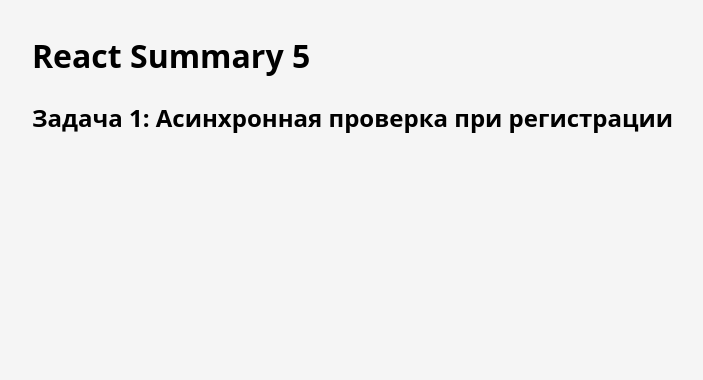
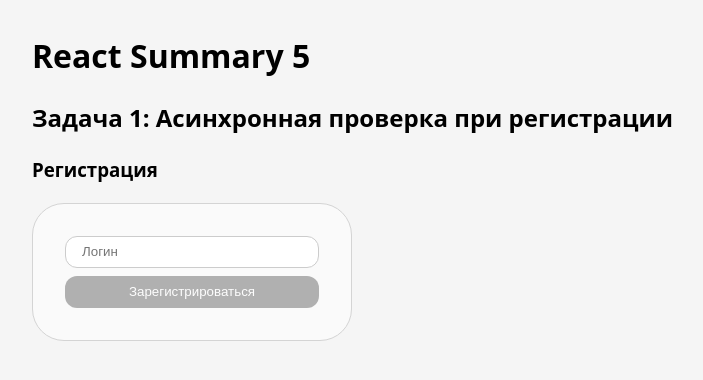
Before and after one commit to ArtemKutsan/react-25-summary-5, a React (Vite) app: page / in a window 1280 px wide. Shown: the top 380 px of the page, without its empty margins (128-831 px from the left). Built offline with nearby package versions, Linux system fonts and the light colour scheme.

Commit message:
add: Добавлен компонент RegistrationForm

```diff
--- a/src/App.jsx
+++ b/src/App.jsx
@@ -1,4 +1,5 @@
 import './App.css';
+import RegistrationForm from './components/RegistrationForm';
 
 function App() {
   return (
@@ -9,6 +10,7 @@ function App() {
         <section>
           <div className="container">
             <h2>Задача 1: Асинхронная проверка при регистрации</h2>
+            <RegistrationForm />
           </div>
         </section>
       </main>
--- /dev/null
+++ b/src/components/RegistrationForm/RegistrationForm.module.css
@@ -0,0 +1,17 @@
+.form {
+  display: flex;
+  flex-direction: column;
+  padding: 2rem;
+  width: 320px;
+  gap: 0.5rem;
+
+  border: 1px solid #d4d4d4;
+  border-radius: 2rem;
+  background-color: #fafafa;
+}
+
+.error {
+  color: red;
+  margin-bottom: 0.5rem;
+  font-size: 12px;
+}
--- /dev/null
+++ b/src/components/RegistrationForm/index.jsx
@@ -0,0 +1,71 @@
+// src/components/RegistrationForm/index.jsx
+import styles from './RegistrationForm.module.css';
+import { useForm } from 'react-hook-form';
+import axios from 'axios';
+
+const API_BASE_URL = 'https://699eb24878dda56d396b04ab.mockapi.io/api/v1';
+const USERS_URL = `${API_BASE_URL}/users`;
+
+function RegistrationForm() {
+  const {
+    register,
+    handleSubmit,
+    reset,
+    watch,
+    formState: { errors, isValid, isValidating },
+  } = useForm({
+    mode: 'onChange',
+  });
+
+  const password = watch('password');
+
+  const checkUserName = async (newUsername) => {
+    try {
+      const response = await axios.get(USERS_URL);
+      return response.data.some((user) => user.username === newUsername) ? 'Логин уже занят' : true;
+    } catch (error) {
+      return 'Ошибка проверки логина';
+    }
+  };
+
+  const onSubmit = async (data) => {
+    try {
+      await axios.post(USERS_URL, data);
+
+      console.log('Пользователь зарегистрирован!');
+      reset();
+    } catch (error) {
+      console.log('Ошибка регистрации:', error);
+    }
+  };
+
+  return (
+    <>
+      <h3>Регистрация</h3>
+
+      <form onSubmit={handleSubmit(onSubmit)} className={styles.form}>
+        <input
+          type="text"
+          placeholder="Логин"
+          {...register('username', {
+            required: 'Введите логин',
+            minLength: { value: 4, message: 'Минимум 4 символа' },
+            maxLength: { value: 20, message: 'Максимум 20 символов' },
+            pattern: {
+              value: /^[A-Za-z0-9_]+$/,
+              message: 'Только латиница, цифры и _',
+            },
+            validate: checkUserName,
+          })}
+        />
+        {errors.username && <span className={styles.error}>{errors.username.message}</span>}
+
+        <button type="submit" disabled={!isValid || isValidating}>
+          Зарегистрироваться
+        </button>
+      </form>
+    </>
+  );
+}
+
+export default RegistrationForm;
```
